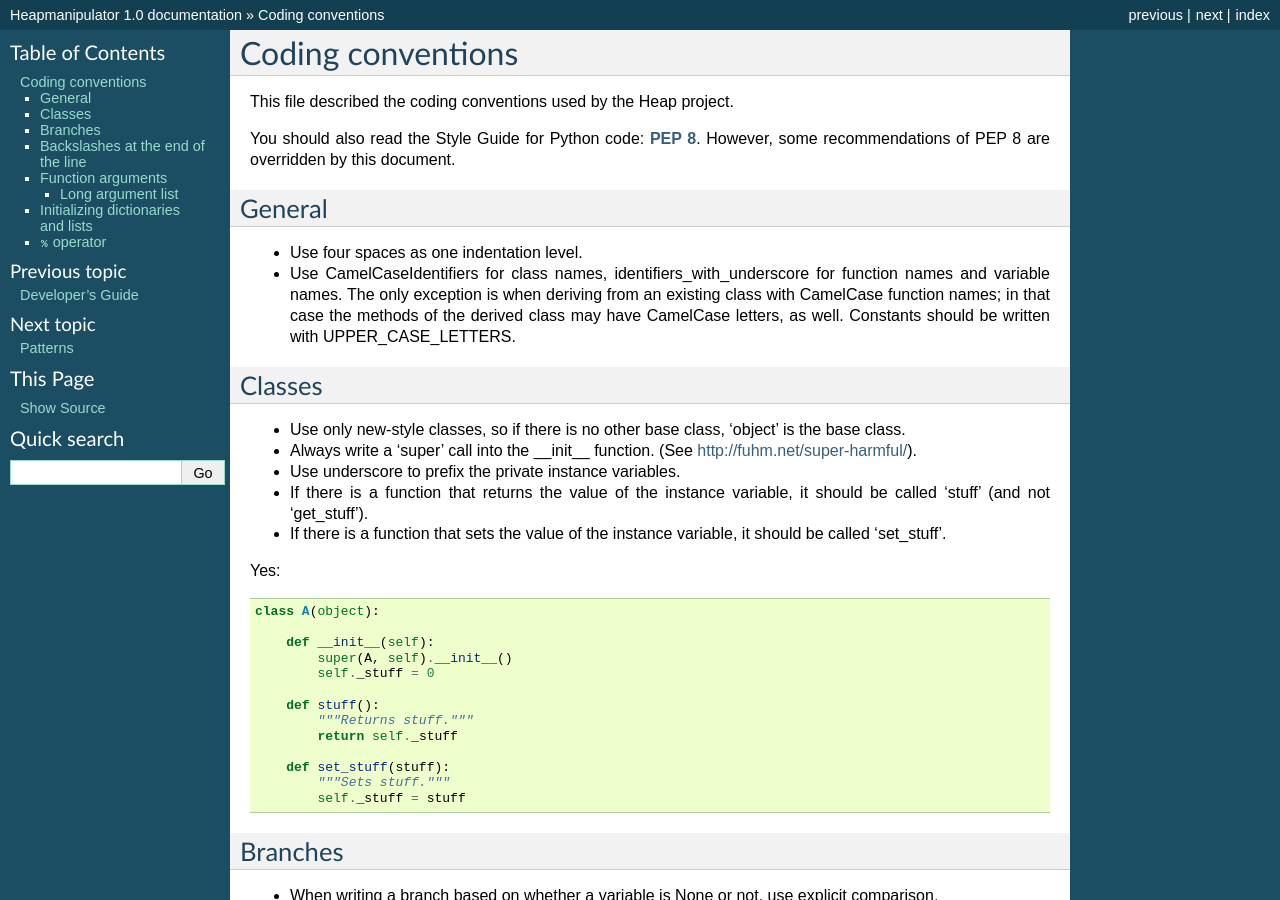
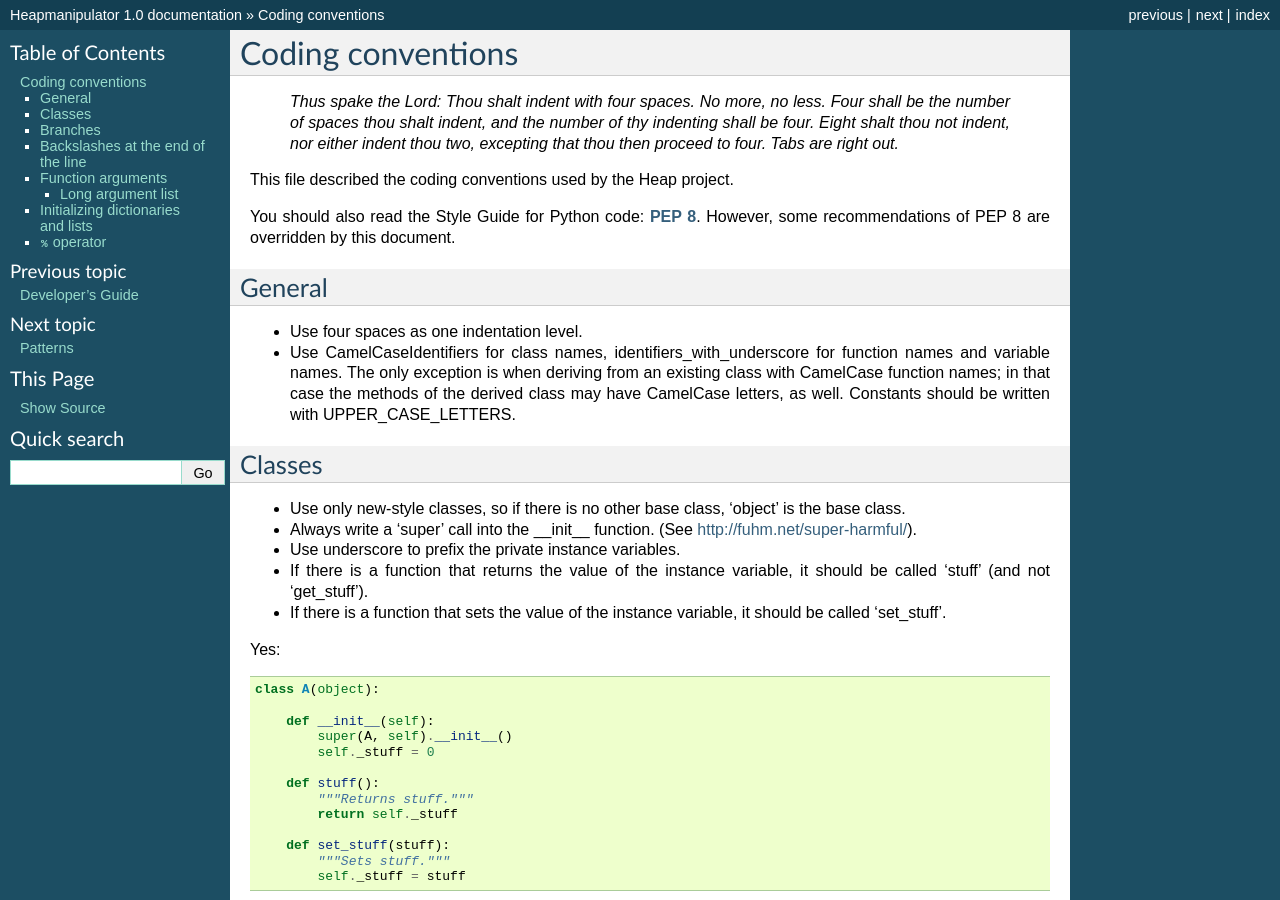
Before and after one commit to hcs42/heapkeeper-old, a Sphinx documentation site: the page built from doc/codingconventions.rst, in a window 1280 px wide and 900 px high. Built offline with Sphinx 7.4.7, drawn with Linux system fonts in a browser that asks for light colours.

```diff
--- a/doc/codingconventions.rst
+++ b/doc/codingconventions.rst
@@ -1,5 +1,11 @@
 Coding conventions
 ==================
+
+   *Thus spake the Lord: Thou shalt indent with four spaces. No more, no
+   less. Four shall be the number of spaces thou shalt indent, and the
+   number of thy indenting shall be four. Eight shalt thou not indent,
+   nor either indent thou two, excepting that thou then proceed to four.
+   Tabs are right out.*
 
 This file described the coding conventions used by the Heap project.
 
--- a/doc/todo.rst
+++ b/doc/todo.rst
@@ -20,10 +20,11 @@ Todo items
    * ``[disc]`` Talk about some kind of roadmap. How do we envision the
      progress of Hm?
    * ``[disc]`` Elevator speech, slogan, motto, logo.
+     * "The past is just our perception of the past."
 
 * ``[ongoing]`` more flexible heapia:
-   * event handling in heapia
-   * heapia should use the "Options" pattern
+  * event handling in heapia
+  * heapia should use the "Options" pattern
 
 * Generator:
 
```
Also changed, not shown: doc/developersguide.rst (+9 -0 lines).
